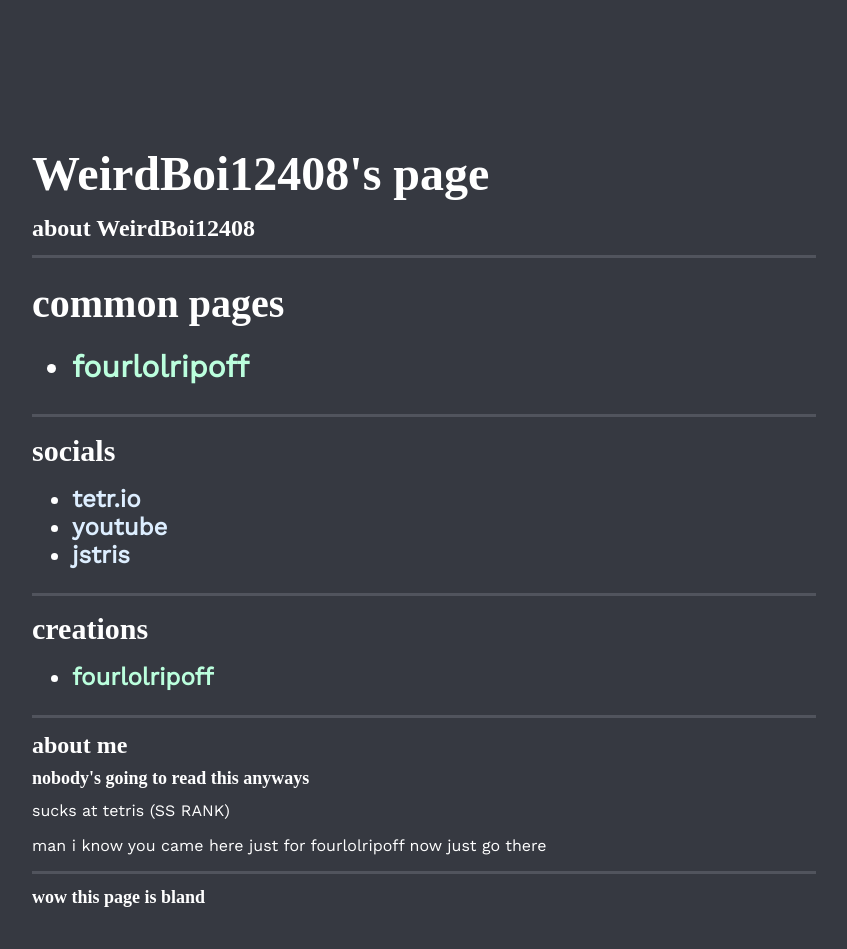
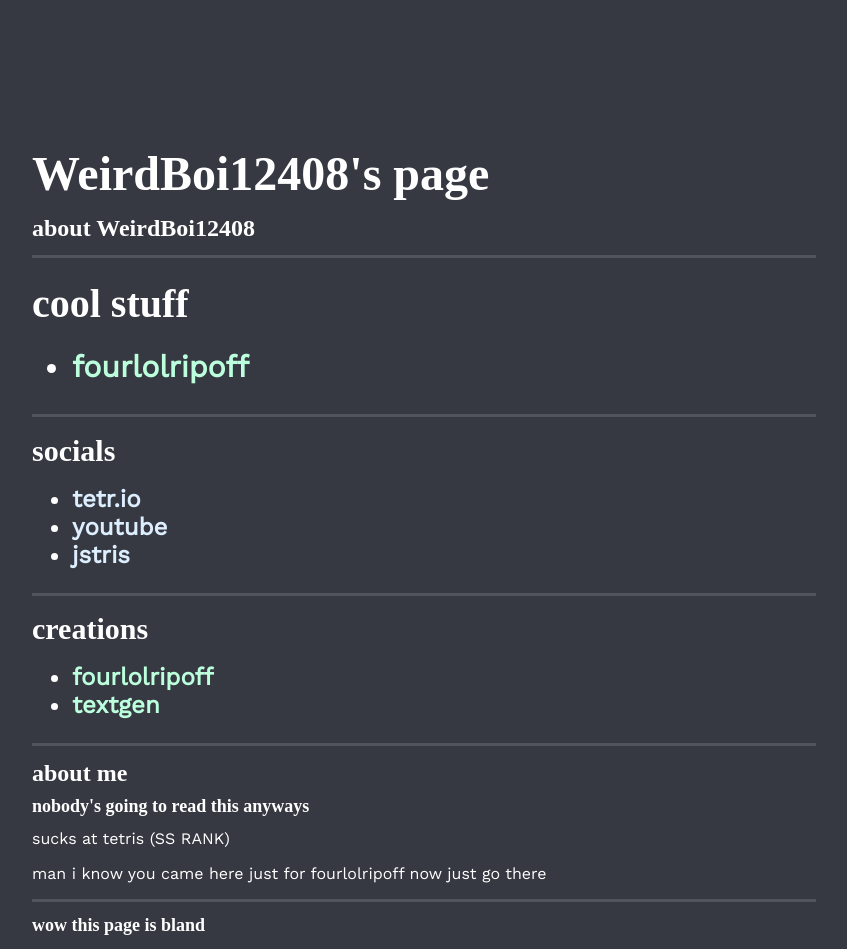
Before and after one commit to WeirdBoi12408/WeirdBoi12408.github.io, a plain HTML site: page index.html in a window 1280 px wide. Shown: the whole page, without its empty margins (216-1063 px from the left). Before the commit the page ends 921 px from the top, so only its background shows below. Drawn offline with nearby package versions, Linux system fonts and the light colour scheme; a web font is replaced by a local one.

Commit message:
add textgen to homepage

```diff
--- a/index.html
+++ b/index.html
@@ -14,7 +14,7 @@
   <h2>about WeirdBoi12408</h2>
 
   <hr>
-  <h2 style="font-size:40px">common pages</h2>
+  <h2 style="font-size:40px">cool stuff</h2>
   <ul style="font-size:30px;"><b>
 
 	<li><a href="fourlolripoff/index.html" style="color:#BBFFDD;">fourlolripoff</a></li>
@@ -39,6 +39,7 @@
   <ul style="font-size:24px;"><b>
 
 	<li><a href="fourlolripoff/index.html" style="color:#BBFFDD;">fourlolripoff</a></li>
+	<li><a href="textgen/index.html" style="color:#BBFFDD;">textgen</a></li>
 
   </b></ul>
 
```
